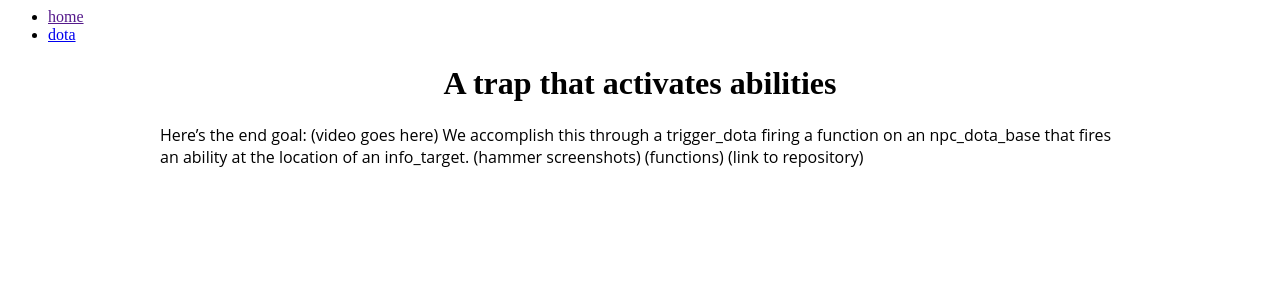
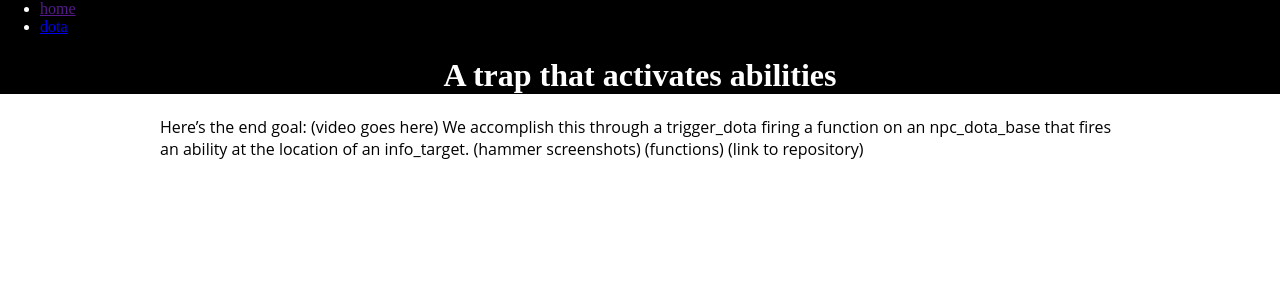
Before and after one commit to Thristhart/techniques, a Jekyll site: the page built from dota/arrow-trap.md, in a window 1280 px wide. Shown: the top 300 px of the page. Built offline with Jekyll 4.4.1, drawn with Linux system fonts in a browser that asks for light colours; some web fonts are replaced.

Commit message:
Updated global.css

```diff
--- a/assets/global.css
+++ b/assets/global.css
@@ -1,3 +1,11 @@
+body {
+  margin: 0;
+  padding: 0;
+}
+header {
+  background-color: black;
+  color: white;
+}
 article video, article img {
   margin: auto;
   display: block;
```
